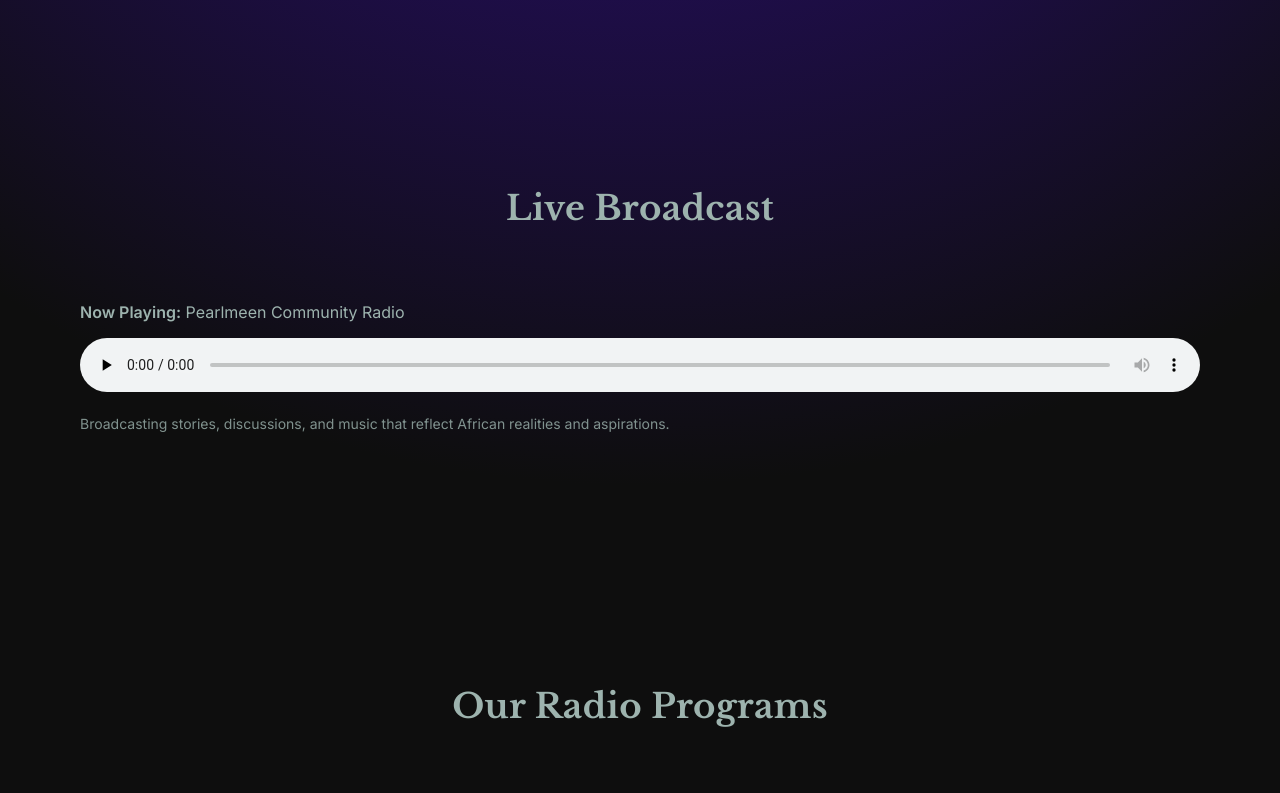
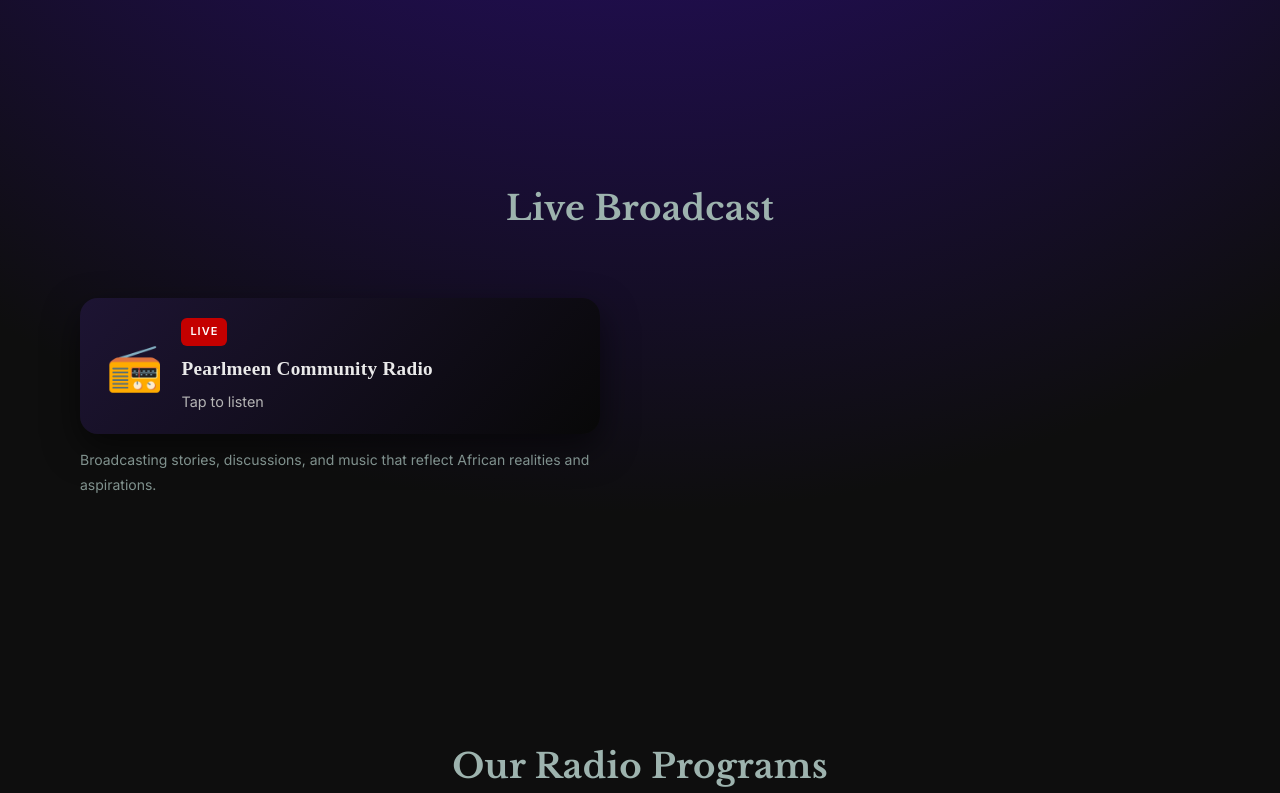
Before and after one commit to josephgithinji073-cloud/parlmeen-media, a website: page radio.html in a window 1280 px wide. Shown: the part 682-1475 px from the top of the page. Drawn offline with nearby package versions, Linux system fonts and the light colour scheme.

Commit message:
commit 9

```diff
--- a/css/style.css
+++ b/css/style.css
@@ -457,3 +457,63 @@ footer {
     transform: translateY(-3px);
     box-shadow: 0 6px 16px rgba(0,0,0,0.3);
 }
+
+.radio-player {
+    display: flex;
+    align-items: center;
+    gap: 18px;
+    padding: 20px 26px;
+    max-width: 520px;
+    margin-top: 16px;
+    border-radius: 18px;
+    cursor: pointer;
+    background: linear-gradient(135deg, #1d1433, #080808);
+    box-shadow: 0 14px 35px rgba(0,0,0,0.55);
+    transition: transform 0.3s ease, box-shadow 0.3s ease;
+}
+
+.radio-player:hover {
+    transform: translateY(-4px);
+    box-shadow: 0 20px 45px rgba(0,0,0,0.7);
+}
+
+.radio-icon {
+    font-size: 46px;
+}
+
+.radio-info {
+    display: flex;
+    flex-direction: column;
+}
+
+.radio-live {
+    width: fit-content;
+    font-size: 11px;
+    font-weight: 700;
+    letter-spacing: 1px;
+    padding: 4px 9px;
+    border-radius: 6px;
+    background: #c40000;
+    color: #fff;
+    margin-bottom: 6px;
+}
+
+.radio-title {
+    margin: 0;
+    font-family: "Playfair Display", serif;
+    font-size: 1.2rem;
+    color: #eaeaea;
+}
+
+.radio-status {
+    margin: 4px 0 0;
+    font-size: 0.9rem;
+    color: #b5b5b5;
+}
+
+.radio-description {
+    margin-top: 14px;
+    font-size: 14px;
+    opacity: 0.8;
+    max-width: 520px;
+}
--- a/js/main.js
+++ b/js/main.js
@@ -1,3 +1,23 @@
+
+document.addEventListener("DOMContentLoaded", () => {
+    const radioBtn = document.getElementById("radioBtn");
+    const radio = document.getElementById("radioStream");
+
+    let isPlaying = false;
+
+    radioBtn.addEventListener("click", () => {
+        if (!isPlaying) {
+            radio.play();
+            radioBtn.textContent = "⏸";
+        } else {
+            radio.pause();
+            radioBtn.textContent = "▶";
+        }
+        isPlaying = !isPlaying;
+    });
+});
+
+
 /* =====================================================
    INTRO OVERLAY REMOVAL
 ===================================================== */
@@ -229,3 +249,6 @@ window.addEventListener("resize", () => {
   camera.updateProjectionMatrix();
   renderer.setSize(container.clientWidth, container.clientHeight);
 });
+
+
+// new redio
--- a/radio.html
+++ b/radio.html
@@ -64,24 +64,32 @@
 </section>
 
 <!-- LIVE RADIO -->
-<section>
+<section class="live-broadcast">
     <h2>Live Broadcast</h2>
 
-    <div class="radio-player">
-        <p><strong>Now Playing:</strong> Pearlmeen Community Radio</p>
+    <div id="radioBtn" class="radio-player" role="button" aria-label="Play Radio">
+        <div class="radio-icon">📻</div>
 
-        <!-- Replace stream URL when available -->
-        <audio controls preload="none" style="width:100%; margin-top:12px;">
-            <source src="https://classic105-atunwadigital.streamguys1.com/classic105" type="audio/mpeg">
-            Your browser does not support audio streaming.
-        </audio>
+        <div class="radio-info">
+            <span class="radio-live">LIVE</span>
+            <h3 class="radio-title">Pearlmeen Community Radio</h3>
+            <p class="radio-status" id="radioStatus">Tap to listen</p>
+        </div>
+    </div>
 
-        <p style="margin-top:12px; font-size:14px; opacity:0.8;">
-            Broadcasting stories, discussions, and music that reflect
-            African realities and aspirations.
-        </p>
-    </div>
+    <audio id="radioStream" preload="none">
+        <source src="https://classic105-atunwadigital.streamguys1.com/classic105" type="audio/mpeg">
+    </audio>
+
+    <p class="radio-description">
+        Broadcasting stories, discussions, and music that reflect
+        African realities and aspirations.
+    </p>
 </section>
+
+<script src="js/main.js"></script>
+
+
 
 <!-- RADIO PROGRAMS -->
 <section>
```
Also changed, not shown: images/her.jpg (renamed from images/heroo.jpg).
